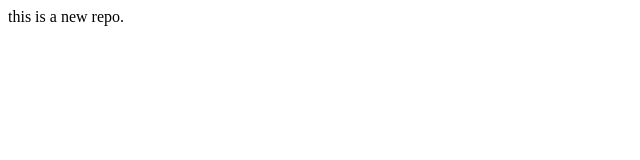
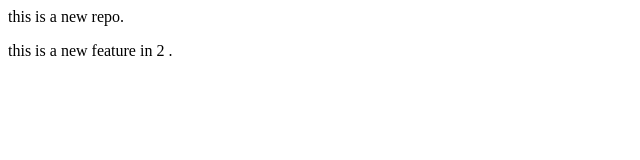
Before and after one commit to Meenakshi-Bhatt13/localrepo, a plain HTML site: page index.html in a window 1280 px wide. Shown: the whole page, without its empty margins (0-640 px from the left). Drawn offline with Linux system fonts and the light colour scheme.

Commit message:
add new feature 2

```diff
--- a/index.html
+++ b/index.html
@@ -1 +1,2 @@
 <p>this is a new repo.</p>
+<p>this is a new feature in 2 .</p>
```
Also changed, not shown: 1 other file.
